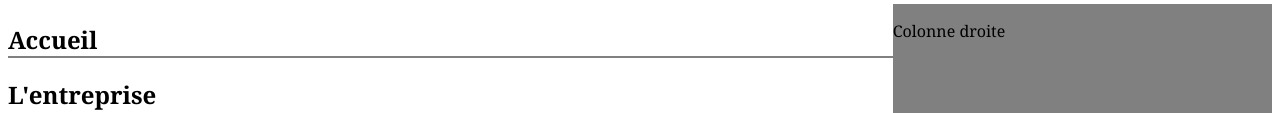
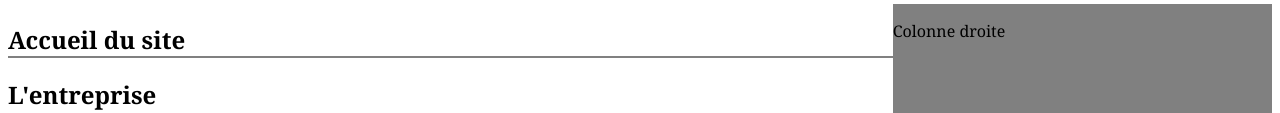
Before and after one commit to Delautlu/jarditou_css, a plain HTML site: page accueil.html in a window 1280 px wide. Shown: the part 437-550 px from the top of the page. Drawn offline with Linux system fonts and the light colour scheme.

Commit message:
changement de titre

```diff
--- a/accueil.html
+++ b/accueil.html
@@ -30,7 +30,7 @@
 
     <section class="s1">
         <article>
-            <h2 class="titre1">Accueil</h2>
+            <h2 class="titre1">Accueil du site</h2>
             <h2 class="titre2">L'entreprise</h2>
             <p>Notre entreprise familiale met tout son savoir-faire à votre disposition dans le domaine du jardin et du paysagisme.<br>
             Créée il y a 70 ans, notre entreprise vend fleurs, arbustes, matériel à main et motorisés. <br>
```
